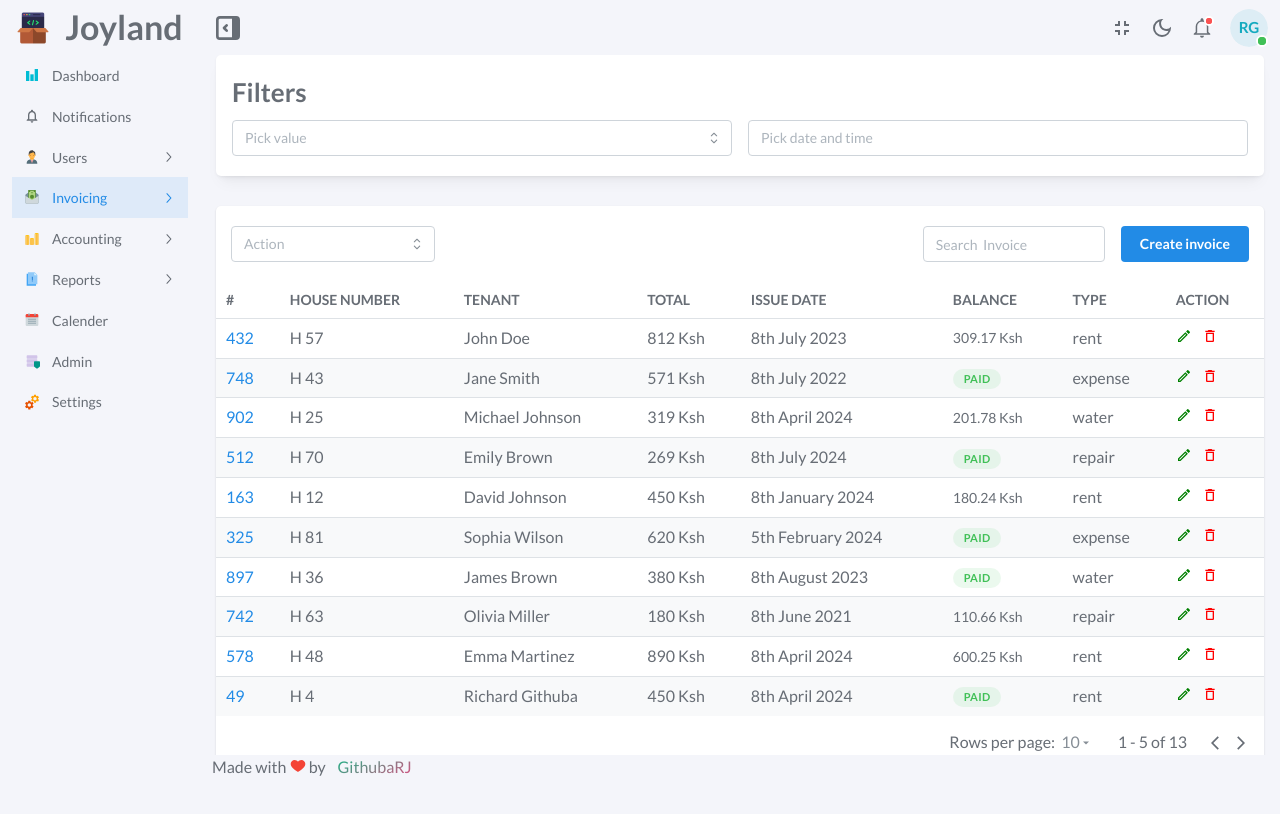
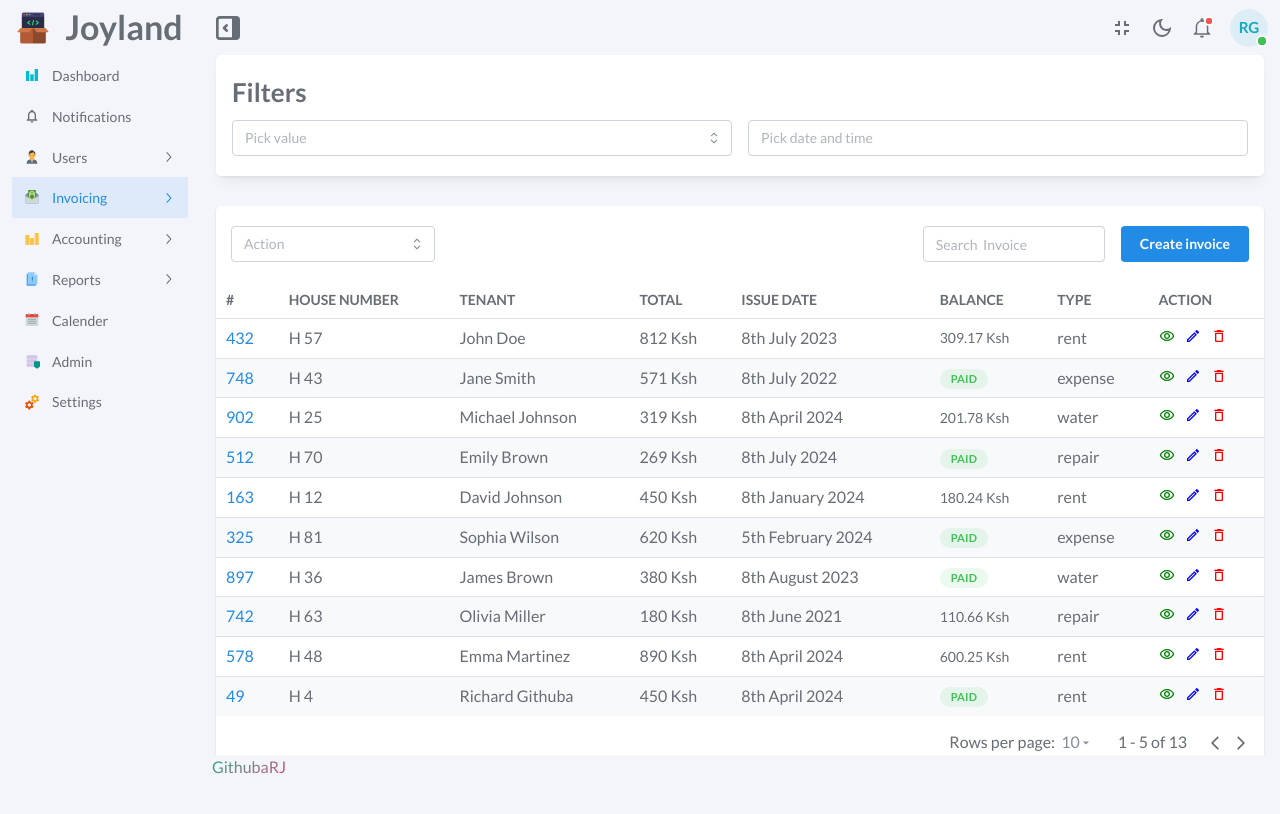
Before and after one commit to githubarj/githubarj-joyland-rent-management-system, a React (Vite) app in the folder client-joyland/: page /Invoicing/invoice-list in a window 1280 px wide. Shown: the top 814 px of the page. Built offline with nearby package versions, Linux system fonts and the light colour scheme; data requests are answered from the project's data file.

Commit message:
minor changes

```diff
--- a/client-joyland/src/layout/Components/Footer/AppFooter.tsx
+++ b/client-joyland/src/layout/Components/Footer/AppFooter.tsx
@@ -1,15 +1,15 @@
 import { AppShell, Flex, Text } from '@mantine/core';
 import React from 'react';
 import layout from '../../styles/layout.module.scss';
-import { FcLike } from 'react-icons/fc';
+
 
 const AppFooter: React.FC = () => {
   return (
     <AppShell.Footer className={layout.footer} px={'sm'}>
       <Flex align={'center'} gap={'sm'}>
-        <Text>
-          Made with <FcLike /> by
-        </Text>
+
+
+
         <Text
           component='a'
           href='https://githuba.netlify.app/'
--- a/client-joyland/src/views/Invoicing/Components/InvoiceTable.tsx
+++ b/client-joyland/src/views/Invoicing/Components/InvoiceTable.tsx
@@ -19,7 +19,7 @@ import { InvoiceService } from '../../../services/_invoice.service';
 import { invoices } from '../../../helpers/dataShapes';
 import invoicingStyles from '../invoicingStyles.module.scss';
 import CustomPagination from './Pagination';
-import { MdDeleteOutline, MdOutlineModeEdit } from 'react-icons/md';
+import { MdDeleteOutline, MdOutlineModeEdit, MdOutlineRemoveRedEye } from 'react-icons/md';
 
 const InvoiceTable: React.FC = () => {
   const [dataSource, setDataSource] = useState<ReactNode[][]>([]);
@@ -65,9 +65,14 @@ const InvoiceTable: React.FC = () => {
       </div>,
       <Text>{item.type} </Text>,
       <Flex gap={'xs'} align={'center'}>
+        <Tooltip label={'view'}>
+          <UnstyledButton>
+            <MdOutlineRemoveRedEye color='green' />
+          </UnstyledButton>
+        </Tooltip>
         <Tooltip label={'edit'}>
           <UnstyledButton>
-            <MdOutlineModeEdit color='green'/>
+            <MdOutlineModeEdit color='blue' />
           </UnstyledButton>
         </Tooltip>
         <Tooltip label={'delete'}>
```
